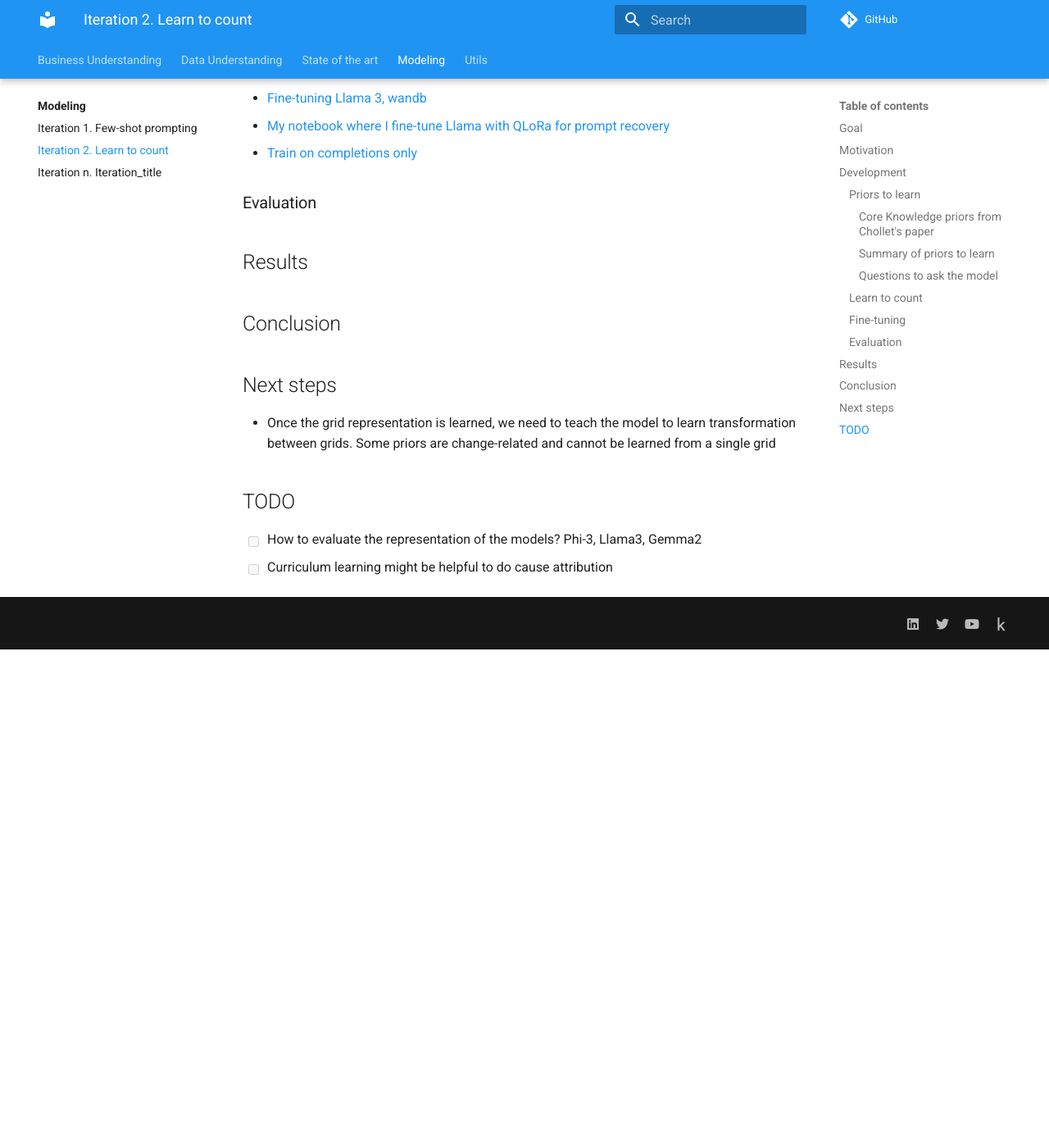
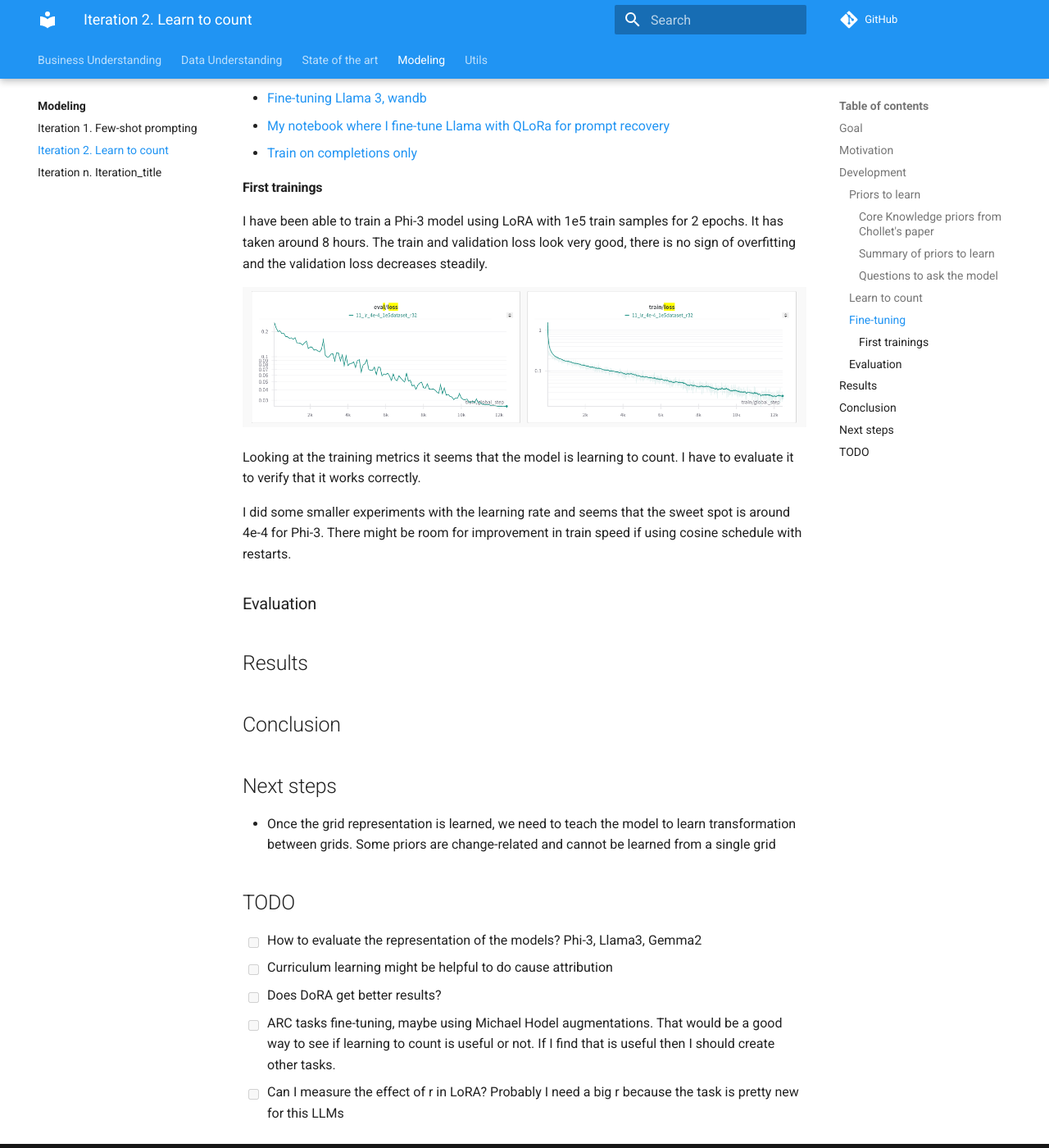
Before and after one commit to zhengjunyao-work/arc24, an MkDocs documentation site: the page built from docs/modeling/Iteration_02_learn_to_count.md, in a window 1280 px wide and 1400 px high, scrolled down 3919 px. Shown: the whole window at 82% size. Built offline with MkDocs 1.6.1 and Material for MkDocs 9.7.7, drawn with Linux system fonts in a browser that asks for light colours; comment, search, counter and statistics services are not loaded; before the commit the page ends 4711 px from its top, so only the background shows below that.

Commit message:
documented first trainings

```diff
--- a/docs/modeling/Iteration_02_learn_to_count.md
+++ b/docs/modeling/Iteration_02_learn_to_count.md
@@ -122,6 +122,19 @@
 - [My notebook where I fine-tune Llama with QLoRa for prompt recovery](https://github.com/ironbar/prompt_recovery/blob/main/notebooks/012_fine-tune_llama.ipynb)
 - [Train on completions only](https://huggingface.co/docs/trl/en/sft_trainer#train-on-completions-only)
 
+#### First trainings
+
+I have been able to train a Phi-3 model using LoRA with 1e5 train samples for 2 epochs. It has taken around 8 hours.
+The train and validation loss look very good, there is no sign of overfitting and the validation loss decreases steadily.
+
+![first training metrics](res/2024-07-26-09-51-50.png)
+
+Looking at the training metrics it seems that the model is learning to count. I have to evaluate it to
+verify that it works correctly.
+
+I did some smaller experiments with the learning rate and seems that the sweet spot is around 4e-4 for Phi-3.
+There might be room for improvement in train speed if using cosine schedule with restarts.
+
 ### Evaluation
 
 ## Results
@@ -136,3 +149,7 @@
 
 - [ ] How to evaluate the representation of the models? Phi-3, Llama3, Gemma2
 - [ ] Curriculum learning might be helpful to do cause attribution
+- [ ] Does DoRA get better results?
+- [ ] ARC tasks fine-tuning, maybe using Michael Hodel augmentations. That would be a good way to see if
+      learning to count is useful or not. If I find that is useful then I should create other tasks.
+- [ ] Can I measure the effect of r in LoRA? Probably I need a big r because the task is pretty new for this LLMs
```
Also changed, not shown: docs/modeling/res/2024-07-26-09-51-50.png (added).
